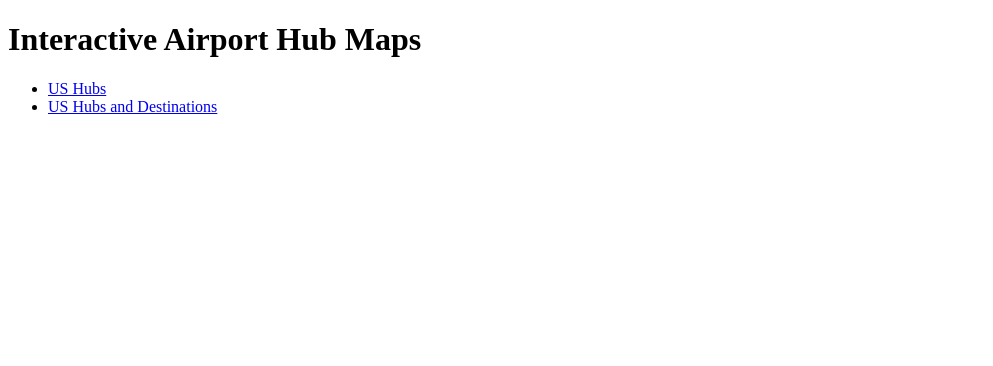
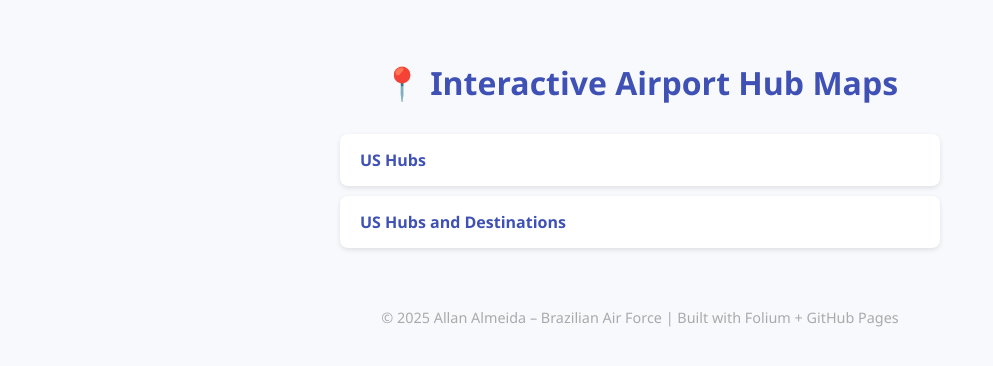
Before and after one commit to Allanga2110/Hub_and_Spoke, a plain HTML site: page index.html in a window 1280 px wide. Shown: the whole page, without its empty margins (0-993 px from the left). Drawn offline with Linux system fonts and the light colour scheme.

Commit message:
Update index.html
better design

```diff
--- a/index.html
+++ b/index.html
@@ -2,14 +2,68 @@
 <html lang="en">
 <head>
     <meta charset="UTF-8">
-    <title>Airport Hub Maps</title>
+    <title>Interactive Airport Hub Maps</title>
+    <style>
+        body {
+            font-family: 'Segoe UI', Tahoma, Geneva, Verdana, sans-serif;
+            background-color: #f7f9fc;
+            color: #333;
+            margin: 0;
+            padding: 40px;
+        }
+
+        h1 {
+            text-align: center;
+            color: #3f51b5;
+        }
+
+        ul {
+            max-width: 600px;
+            margin: 30px auto;
+            padding: 0;
+            list-style: none;
+        }
+
+        li {
+            background-color: #fff;
+            margin: 10px 0;
+            padding: 15px 20px;
+            border-radius: 8px;
+            box-shadow: 0 2px 5px rgba(0, 0, 0, 0.1);
+            transition: transform 0.1s ease-in-out;
+        }
+
+        li:hover {
+            transform: translateX(5px);
+        }
+
+        a {
+            text-decoration: none;
+            color: #3f51b5;
+            font-weight: bold;
+            display: block;
+        }
+
+        a:hover {
+            color: #1a237e;
+        }
+
+        footer {
+            text-align: center;
+            margin-top: 60px;
+            color: #aaa;
+            font-size: 0.9em;
+        }
+    </style>
 </head>
 <body>
-    <h1>Interactive Airport Hub Maps</h1>
+    <h1>📍 Interactive Airport Hub Maps</h1>
     <ul>
         <li><a href="us_hubs_map.html">US Hubs</a></li>
         <li><a href="us_hubs_with_hub_links_highlighted.html">US Hubs and Destinations</a></li>
-
     </ul>
+    <footer>
+        &copy; 2025 Allan Almeida – Brazilian Air Force | Built with Folium + GitHub Pages
+    </footer>
 </body>
 </html>
```
